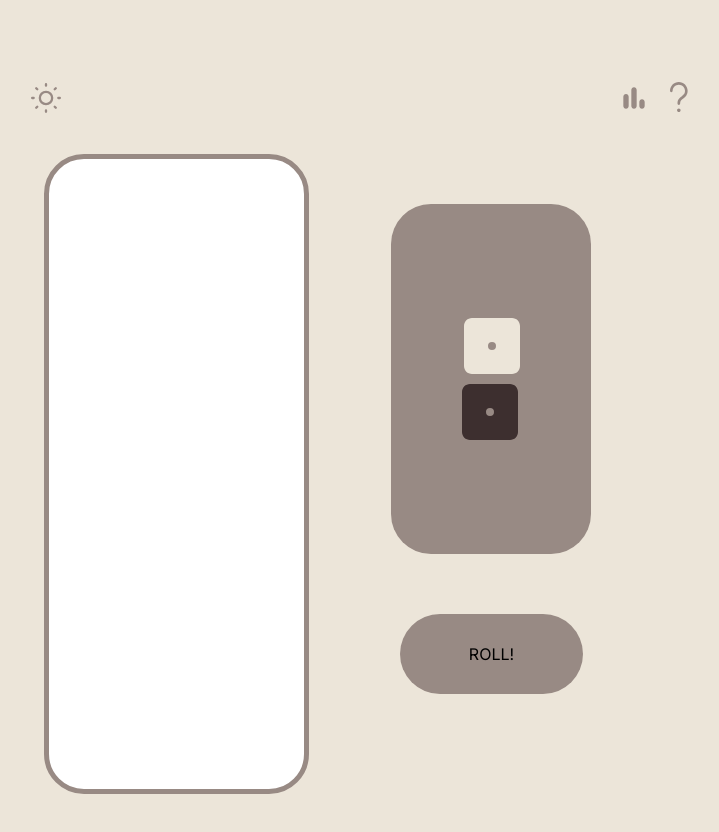
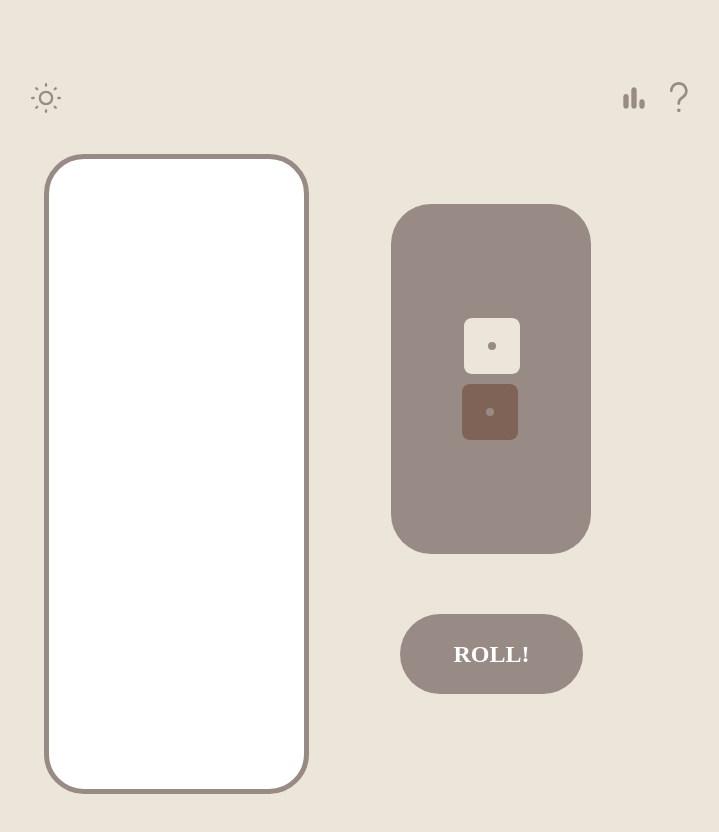
Before and after one commit to eujin-shin/Backgammon-JS, a Next.js app: page / in a window 1280 px wide. Shown: the top 832 px of the page, without its empty margins (281-1000 px from the left). Built offline with nearby package versions, Linux system fonts and the light colour scheme.

Commit message:
feat: add fonts

```diff
--- a/src/app/layout.tsx
+++ b/src/app/layout.tsx
@@ -1,11 +1,8 @@
 import type { Metadata } from "next";
 import React from "react";
-import { Inter } from "next/font/google";
 import "./globals.css";
 import Header from "@/components/Header";
 import { styled } from "styled-components";
-
-const inter = Inter({ subsets: ["latin"] });
 
 export const metadata: Metadata = {
   title: "Backgammon.JS",
@@ -19,7 +16,7 @@ export default function RootLayout({
 }) {
   return (
     <html lang="en">
-      <body className={inter.className}>
+      <body>
         <Header />
         {children}
       </body>
--- a/src/components/Turn.tsx
+++ b/src/components/Turn.tsx
@@ -1,7 +1,7 @@
 import { styled } from "styled-components";
 import Dice from "./Dice";
 import { useState } from "react";
-import { BEIGE, DARK } from "@/styles/GlobalColor";
+import { BEIGE, bBROWN, DARK, LIGHT } from "@/styles/GlobalColor";
 
 const PlayWrapper = styled.div`
   display: flex;
@@ -27,8 +27,8 @@ const RollButton = styled.div`
 `;
 
 export default function Turn() {
-  const [diceA, setDiceA] = useState({ color: BEIGE, value: 0 });
-  const [diceB, setDiceB] = useState({ color: DARK, value: 0 });
+  const [diceA, setDiceA] = useState({ color: LIGHT, value: 0 });
+  const [diceB, setDiceB] = useState({ color: bBROWN, value: 0 });
 
   const handleRoll = () => {
     setDiceA((prev) => {
@@ -42,7 +42,18 @@ export default function Turn() {
   return (
     <PlayWrapper>
       <Dice diceA={diceA} diceB={diceB} />
-      <RollButton onClick={handleRoll}>ROLL!</RollButton>
+      <RollButton onClick={handleRoll}>
+        <span
+          style={{
+            fontFamily: "comfortaa",
+            color: "#fff",
+            fontWeight: 600,
+            fontSize: 24,
+          }}
+        >
+          ROLL!
+        </span>
+      </RollButton>
     </PlayWrapper>
   );
 }
--- /dev/null
+++ b/src/pages/_app.js
@@ -0,0 +1,6 @@
+import { Comfortaa, Inter } from "next/font/google";
+
+const inter = Inter({ subsets: ["latin"] });
+export const comfortaa = Comfortaa({ subsets: ["latin"], display: "swap" });
+
+export default function MyApp({ Component, pageProps }) {}
--- a/src/styles/GlobalColor.ts
+++ b/src/styles/GlobalColor.ts
@@ -1,3 +1,4 @@
-export const BEIGE = "#ece5d9";
-export const BROWN = "#988a84";
-export const DARK = "#3d2f2f";
+export const LIGHT = "#ece5d9";
+export const BEIGE = "#988a84";
+export const bBROWN = "#806357";
+export const DARK = "#4C3B38";
```
